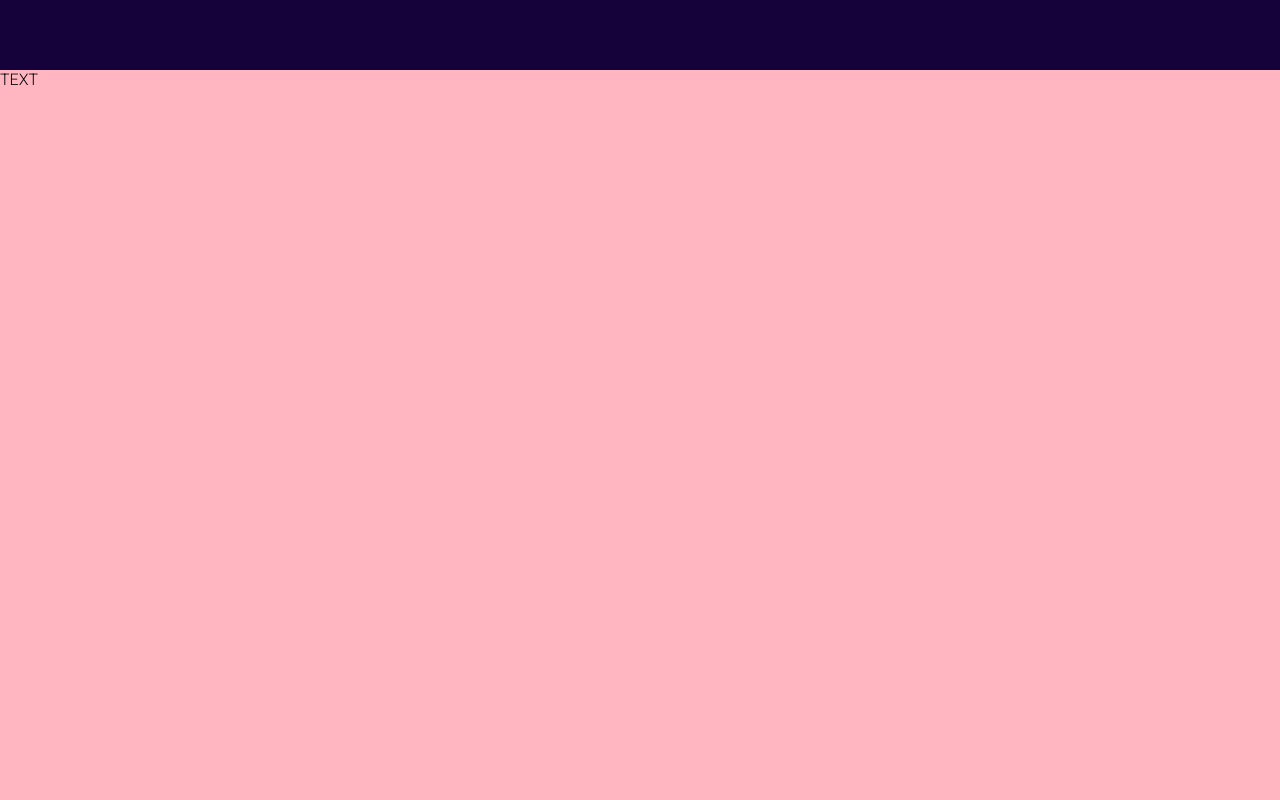
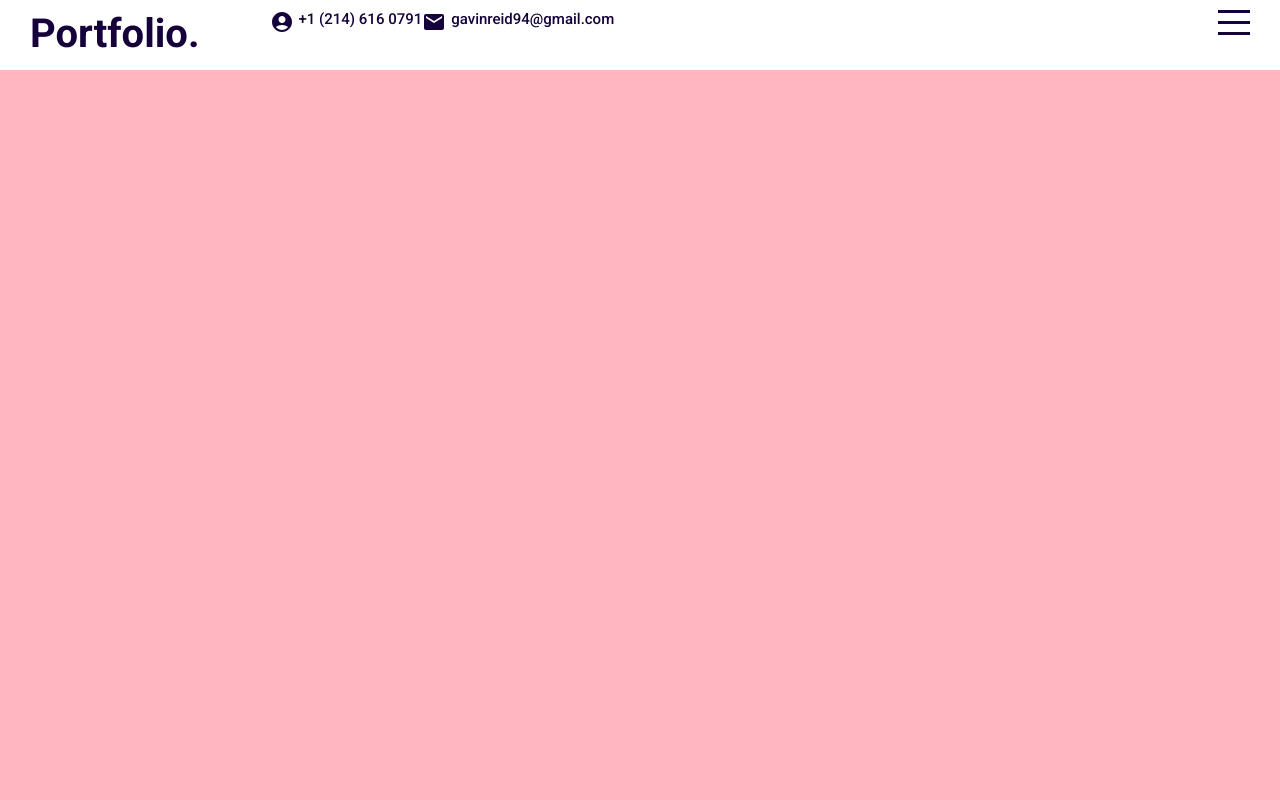
Before and after one commit to gavinreid0/react-portfolio, a React (Create React App) app: page / in a window 1280 px wide. Shown: the top 800 px of the page. Built offline with nearby package versions, Linux system fonts and the light colour scheme.

Commit message:
interactive top bar, attempted snap-scroll(failed), added icons

```diff
--- a/package.json
+++ b/package.json
@@ -3,9 +3,14 @@
   "version": "0.1.0",
   "private": true,
   "dependencies": {
+    "@emotion/react": "^11.4.1",
+    "@emotion/styled": "^11.3.0",
+    "@mui/icons-material": "^5.0.0",
+    "@mui/material": "^5.0.0",
     "@testing-library/jest-dom": "^5.14.1",
     "@testing-library/react": "^11.2.7",
     "@testing-library/user-event": "^12.8.3",
+    "ityped": "^1.0.3",
     "react": "^17.0.2",
     "react-dom": "^17.0.2",
     "react-scripts": "4.0.3",
--- a/public/index.html
+++ b/public/index.html
@@ -6,13 +6,14 @@
     <meta name="description" content="Web site created using create-react-app" />
     <link rel="preconnect" href="https://fonts.googleapis.com" />
     <link rel="preconnect" href="https://fonts.gstatic.com" crossorigin />
-    <link href="https://fonts.googleapis.com/css2?family=Roboto:wght@100;300;700;900&display=swap" rel="stylesheet" />
+    <link href="https://fonts.googleapis.com/css2?family=Roboto:wght@100;200;300;400;500;700;900&display=swap" rel="stylesheet" />
     <title>React Portfolio Website</title>
     <style>
       *{
         font-family: 'Roboto', sans-serif;
         margin: 0;
-
+        /* for snap scoll (adding ugly fucking white bar @ bottom of screen)*/
+        /* overflow-x: hidden;  */
       }
     </style>
   </head>
--- a/src/app.css
+++ b/src/app.css
@@ -8,11 +8,17 @@
     background-color: lightsalmon;
     position: relative;
     top: 70px;
+    scroll-behavior: smooth;
     scroll-snap-type: y mandatory;
+    scrollbar-width: none; /* for firefox */
+}
+/* hides scrollbar (chrome,safari, and opera) */
+.sections::-webkit-scrollbar{
+    display: none;
 }
 
 *{
-    width: 100vw;
+    /* width: 100vw; */
     height: calc(100vh - 70px);
     scroll-snap-align: start;
 }
--- a/src/components/contact/Contact.jsx
+++ b/src/components/contact/Contact.jsx
@@ -2,7 +2,7 @@ import "./contact.css"
 
 export default function Contact() {
     return (
-        <div className="contact">
+        <div className="contact" id="contact">
 
         </div>
     )
--- a/src/components/intro/Intro.jsx
+++ b/src/components/intro/Intro.jsx
@@ -2,8 +2,8 @@ import "./intro.css"
 
 export default function Intro() {
     return (
-        <div className="intro">
-            TEXT
+        <div className="intro" id="intro">
+
         </div>
     )
 }
--- a/src/components/portfolio/Portfolio.jsx
+++ b/src/components/portfolio/Portfolio.jsx
@@ -2,8 +2,8 @@ import "./portfolio.css"
 
 export default function Portfolio() {
     return (
-        <div className="portfolio">
-            PORTFOLIO
+        <div className="portfolio" id="portfolio">
+
         </div>
     )
 }
--- a/src/components/testimonials/Testimonials.jsx
+++ b/src/components/testimonials/Testimonials.jsx
@@ -2,7 +2,7 @@ import "./testimonials.css"
 
 export default function Testimonials() {
     return (
-        <div className="testimonials">
+        <div className="testimonials" id="testimonials">
 
         </div>
     )
--- a/src/components/topbar/Topbar.jsx
+++ b/src/components/topbar/Topbar.jsx
@@ -1,9 +1,28 @@
 import "./topbar.css"
+import AccountCircleIcon from '@mui/icons-material/AccountCircle';
+import EmailIcon from '@mui/icons-material/Email';
+
 
 export default function topbar() {
     return (
         <div className="topbar">
-
+            <div className="wrapper">
+                <div className="left">
+                    <a href="#intro" className="logo">Portfolio.</a>
+                    <div className="itemContainer">
+                        <AccountCircleIcon className="icon"/>
+                        <span className="leftSpan"> +1 (214) 616 0791 </span>
+                        <EmailIcon className="icon"/>
+                        <span className="leftSpan">gavinreid94@gmail.com</span>
+                    </div>
+                </div>
+                <div className="right"></div>
+                    <div className="hamburger">
+                        <span className="line1"></span>
+                        <span className="line2"></span>
+                        <span className="line3"></span>
+                    </div>
+            </div>
         </div>
     )
 }
--- a/src/components/topbar/topbar.css
+++ b/src/components/topbar/topbar.css
@@ -1,8 +1,87 @@
-.topbar{
-   width: 100%;
-   height: 70px;
+.topbar {
+  width: 100%;
+  height: 70px;
+  background-color: white;
+  color: #15023a;
+  position: fixed;
+  top: 0;
+  z-index: 2;
+  overflow-x: hidden;
+}
+
+.topbar :active{
    background-color: #15023a;
-   position: fixed;
-   top: 0;
-   z-index: 2;
+   color: white;
 }
+
+
+/* left side */
+.wrapper {
+  padding: 10px 30px;
+  display: flex;
+  /* align-items: center; */
+  justify-content: space-between;
+}
+
+.left {
+  display: flex;
+  align-items: center;
+}
+
+.logo {
+  font-size: 40px;
+  font-weight: 700;
+  text-decoration: none;
+  color: inherit;
+  margin-right: 40px;
+}
+
+.itemContainer {
+  display: flex;
+  /* align-items: center; */
+  margin-left: 30px;
+}
+
+.icon {
+  font-size: 18px;
+  margin-right: 5px;
+}
+
+.leftSpan {
+  font-size: 15px;
+  font-weight: 500;
+}
+
+
+ /* right side */
+.hamburger {
+  width: 32px;
+  height: 25px;
+  display: flex;
+  flex-direction: column;
+  justify-content: space-between;
+  cursor: pointer;
+}
+
+.line1,
+.line2,
+.line3 {
+  width: 100%;
+  height: 3px;
+  background-color: #15023a;
+  transform-origin: left;
+  transition: all 2s ease;
+}
+
+.line1:active{
+  background-color: white;
+  transform: rotate(45deg);
+}
+
+.line2:active{
+  opacity: 0;
+}
+.line3:active{
+  background-color: white;
+  transform: rotate(-45deg);
+}
--- a/src/components/works/Works.jsx
+++ b/src/components/works/Works.jsx
@@ -2,7 +2,7 @@ import "./works.css"
 
 export default function Works() {
     return (
-        <div className="works">
+        <div className="works" id="works">
 
         </div>
     )
```
Also changed, not shown: 1 other file (tests, documents, lock files or other folders).
